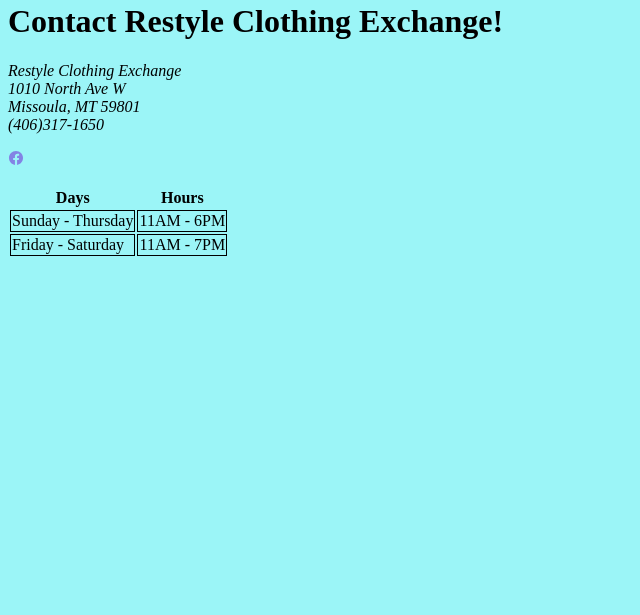
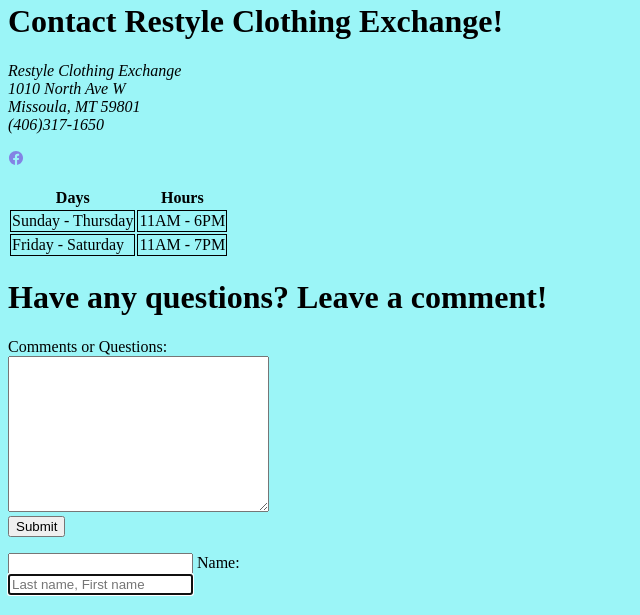
Before and after one commit to Conorman10/web-dev-hw, a plain HTML site: page warmup-05/index.html in a window 1280 px wide. Shown: the part 185-800 px from the top of the page, without its empty margins (0-640 px from the left). Drawn offline with nearby package versions, Linux system fonts and the light colour scheme.

Commit message:
Update index.html

```diff
--- a/warmup-05/index.html
+++ b/warmup-05/index.html
@@ -28,7 +28,6 @@
 
         .table, td {
             border: 1px solid black;
-            align-content: center;
 
         }
         </style>
@@ -72,6 +71,33 @@
             </tr>
         </table>
 
+        <h1>
+            Have any questions? Leave a comment!
+        </h1>
+
+        <form method="POST" action="index.html">
+
+            <p>
+                Comments or Questions:
+                <br />
+                <textarea
+                    name="Comments" id="Comments" rows="10" cols="30">
+                </textarea>
+                <br />
+                <input type="submit"/>
+
+            </p>
+            <input
+
+            <p>
+                Name:<br />
+                <input type="text" id="name" placeholder="Last name, First name" autofocus>
+            </p>
+
+
+        </form>
+
+
 
 
 
```
